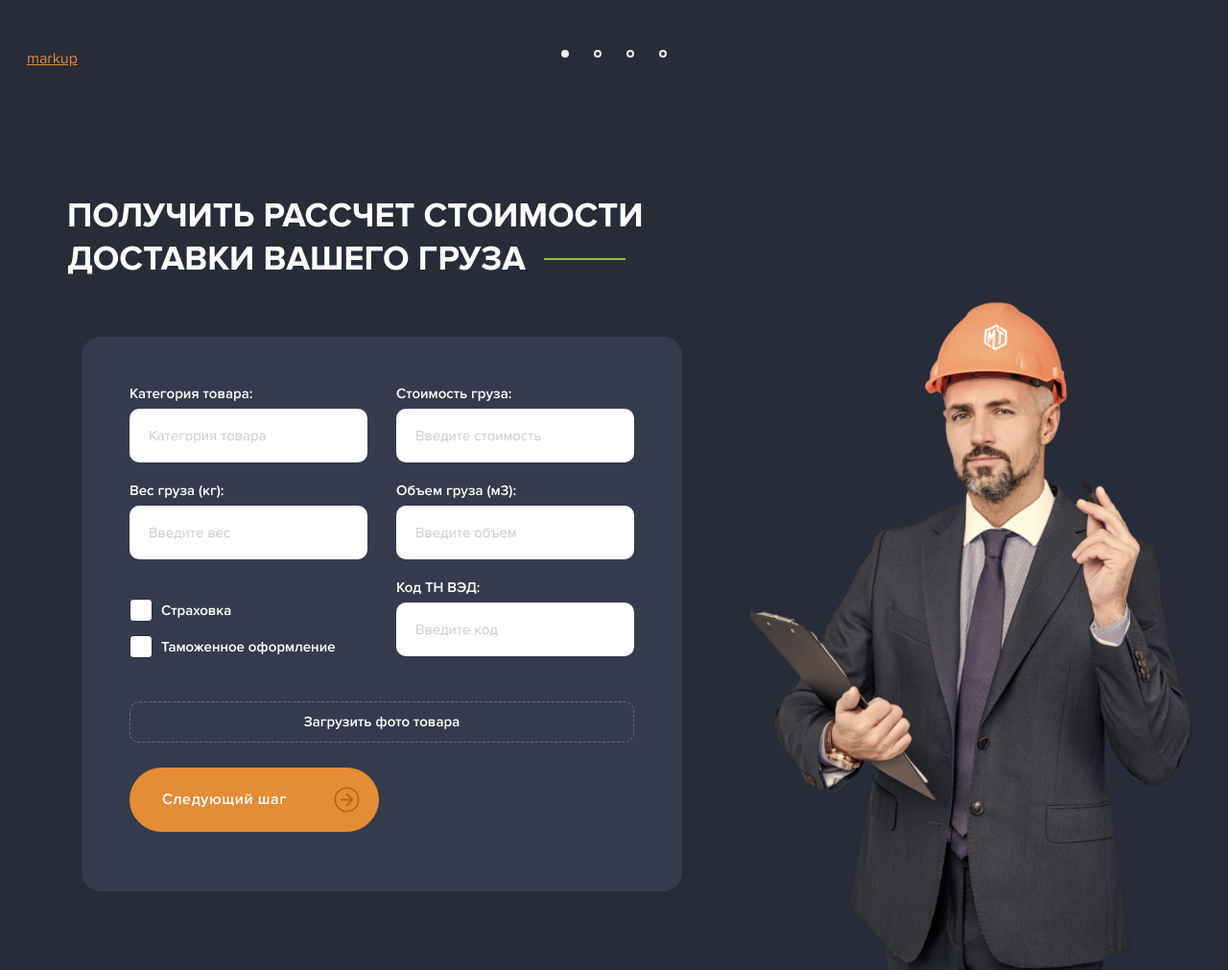
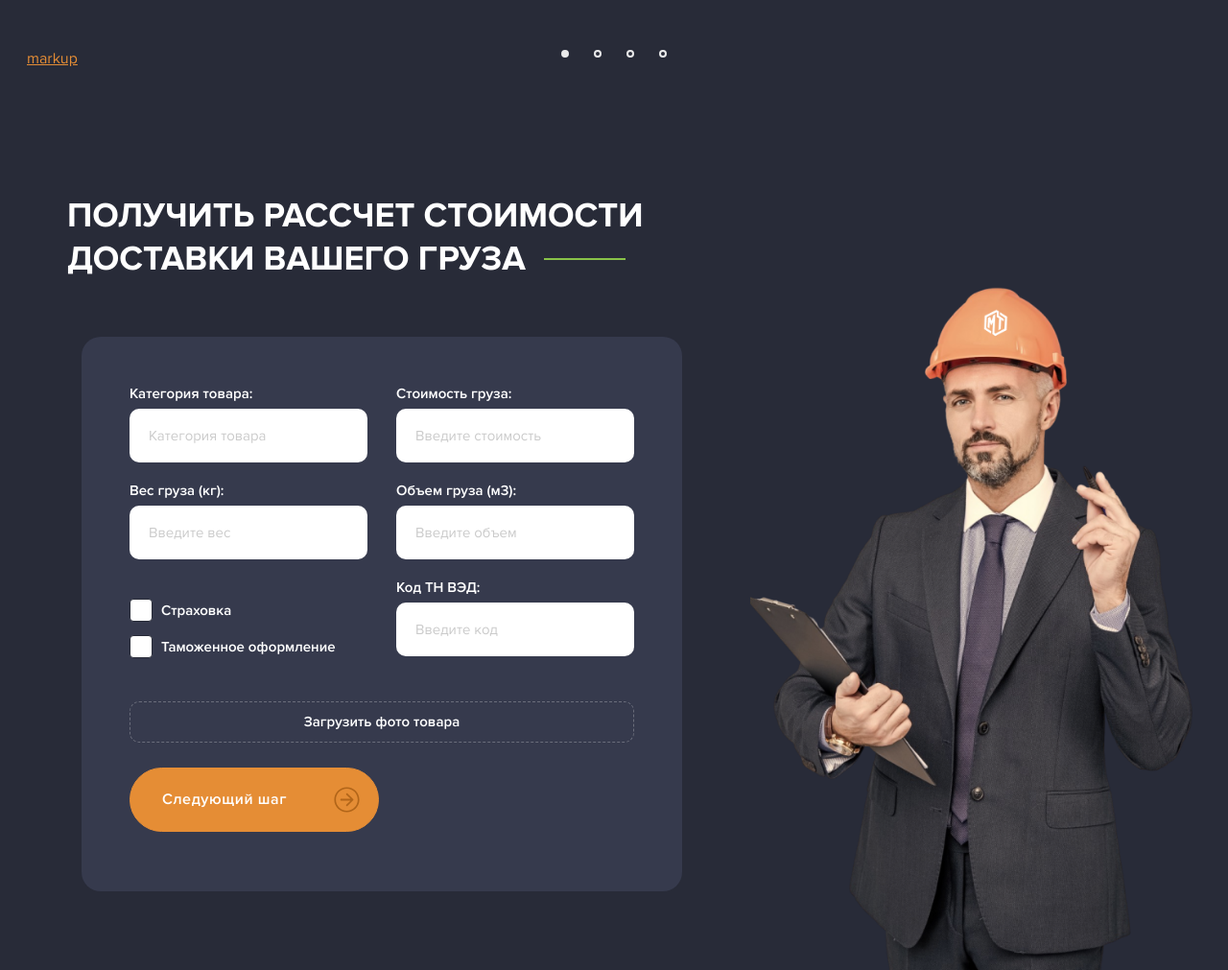
Before and after one commit to MegaShrek/Master-Tao-23.03, a website: page dev/index.html in a window 1280 px wide. Shown: the part 711-1722 px from the top of the page at 96% size. Drawn offline with nearby package versions, Linux system fonts and the light colour scheme; files that its build step writes are made by us from their sources; grey boxes are pictures that could not be loaded.

Commit message:
slider done

```diff
--- a/dev/sass/calculation.scss
+++ b/dev/sass/calculation.scss
@@ -4,7 +4,7 @@
     }
     .calculation__img-box {
         position: absolute;
-        bottom: -115px;
+        bottom: -100px;
         right: -18px;
     }
     &__img {
```
